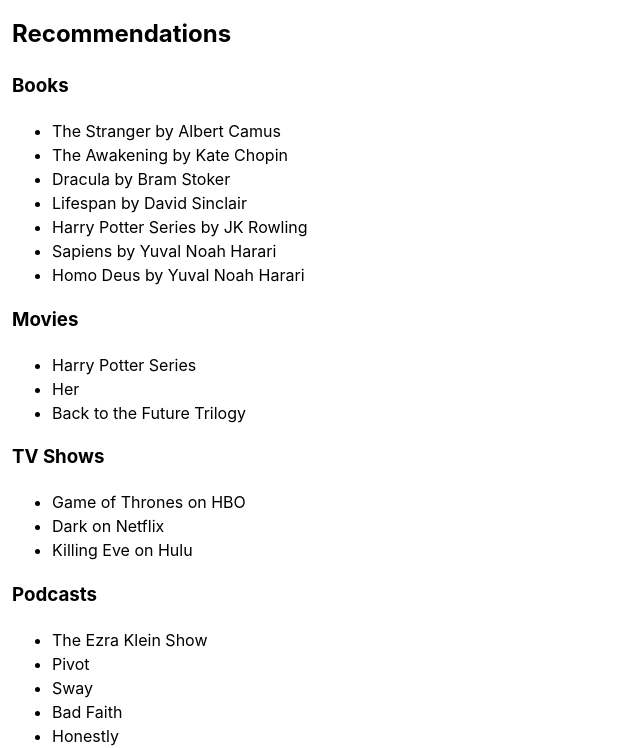
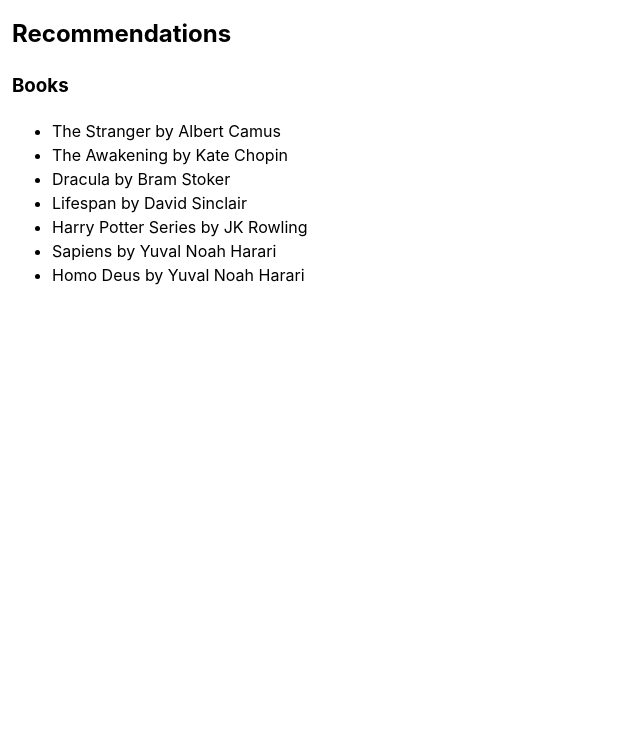
Before and after one commit to marydotdev/maryhaedrich, a plain HTML site: page index.html in a window 1280 px wide. Shown: the part 534-1282 px from the top of the page, without its empty margins (0-640 px from the left). After the commit the page ends 821 px from the top, so only its background shows below. Drawn offline with Linux system fonts and the light colour scheme.

Commit message:
update index

```diff
--- a/index.html
+++ b/index.html
@@ -44,25 +44,6 @@
         <li>Sapiens by Yuval Noah Harari</li>
         <li>Homo Deus by Yuval Noah Harari</li>
     </ul>
-    <h3>Movies</h3>
-    <ul>
-        <li>Harry Potter Series</li>
-        <li>Her</li>
-        <li>Back to the Future Trilogy</li>
-    </ul>
-    <h3>TV Shows</h3>
-    <ul>
-        <li>Game of Thrones on HBO</li>
-        <li>Dark on Netflix</li>
-        <li>Killing Eve on Hulu</li>
-    </ul>
-    <h3>Podcasts</h3>
-    <ul>
-        <li>The Ezra Klein Show</li>
-        <li>Pivot</li>
-        <li>Sway</li>
-        <li>Bad Faith</li>
-        <li>Honestly</li>
-    </ul>
+
 </body>
 </html>
```
